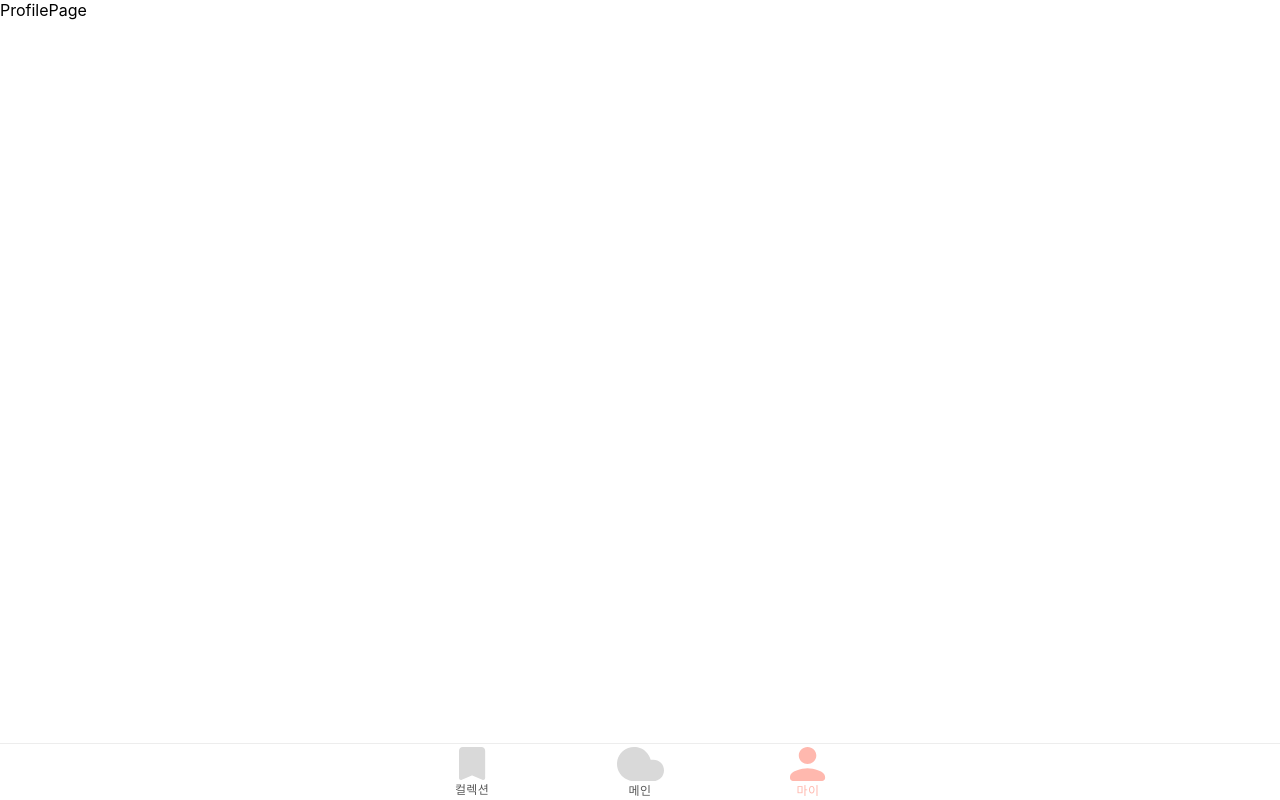
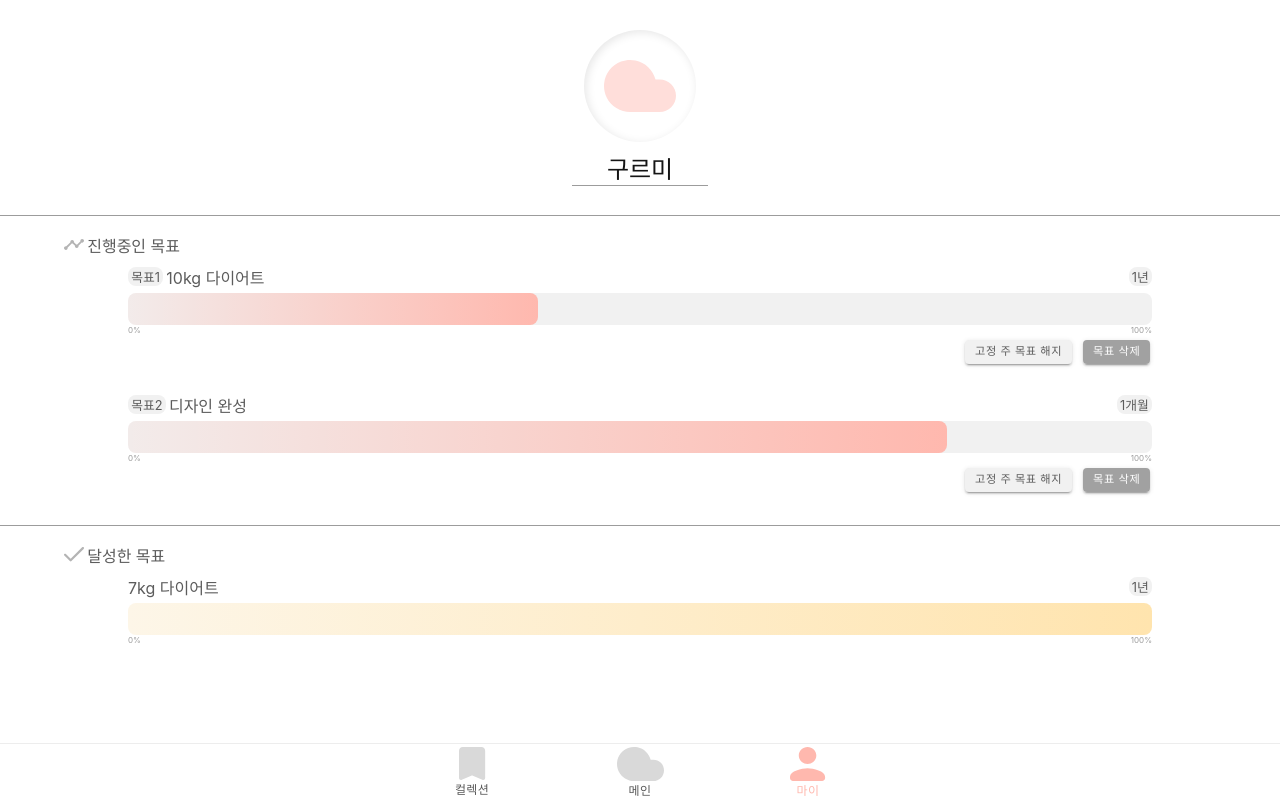
Before and after one commit to goormthon-Univ/TEAM_6, a React (Vite) app: page /profile in a window 1280 px wide. Built offline with nearby package versions, Linux system fonts and the light colour scheme; a web font is replaced by a local one.

Commit message:
feat: 프로필 페이지

```diff
--- a/src/pages/ProfilePage/index.tsx
+++ b/src/pages/ProfilePage/index.tsx
@@ -1,7 +1,178 @@
 import React from "react";
+import CloudCircleFrame from "../../components/CloudCircleFrame";
+import styled from "styled-components";
+import { Cloud01 } from "../../assets/cloudimages/Cloud01";
+import { Chart } from "../../assets/profile/Chart";
+import ProfileOngoingGoalBar from "../../components/ProfileOngoingGoalBar";
+import ProfileCompletedGoalBar from "../../components/ProfileCompletedGoalBar";
+import Checked from "../../assets/profile/Checked";
 
 const ProfilePage = () => {
-  return <div>ProfilePage</div>;
+  return (
+    <BaseDiv>
+      <UserInfoTopDiv>
+        <CloudCircleFrame CloudImg={Cloud01} />
+        <StyledTextName>구르미</StyledTextName>
+      </UserInfoTopDiv>
+      <UserInfoMiddleDiv>
+        <OngoingGoalTitleBox>
+          <Chart />
+          <SpaceSpan />
+          진행중인 목표
+        </OngoingGoalTitleBox>
+        <OngoingGoalBox>
+          <ProfileOngoingGoalBar
+            id="1"
+            goal="10kg 다이어트"
+            percentageValue="40%"
+            period="1년"
+          />
+        </OngoingGoalBox>
+        <OngoingGoalBox>
+          <ProfileOngoingGoalBar
+            id="2"
+            goal="디자인 완성"
+            percentageValue="80%"
+            period="1개월"
+          />
+        </OngoingGoalBox>
+      </UserInfoMiddleDiv>
+      <UserInfoBottomDiv>
+        <CompletedGoalTitleBox>
+          <Checked />
+          <SpaceSpan />
+          달성한 목표
+        </CompletedGoalTitleBox>
+        <CompletedGoalBox>
+          <ProfileCompletedGoalBar goal="7kg 다이어트" period="1년" />
+        </CompletedGoalBox>
+      </UserInfoBottomDiv>
+    </BaseDiv>
+  );
 };
 
 export default ProfilePage;
+
+const UserInfoTopDiv = styled.div`
+  display: flex;
+  flex-direction: column;
+  padding-top: 0.5rem;
+  padding-bottom: 0.5rem;
+
+  height: 13.5rem;
+  width: 100%;
+
+  justify-content: center;
+  align-items: center;
+
+  border: 0;
+  border-bottom: 1px solid #9c9c9c;
+`;
+
+const BaseDiv = styled.div`
+  display: flex;
+  flex-direction: column;
+  align-items: center;
+
+  height: 100%;
+`;
+
+const StyledTextName = styled.div`
+  margin-top: 0.5rem;
+
+  text-align: center;
+  background-color: white;
+
+  color: #151515;
+  font-size: 1.5rem;
+
+  width: 8.5rem;
+
+  border: 0;
+  border-bottom: 1px solid #9c9c9c;
+
+  &:focus {
+    outline: none;
+    border-bottom: 1px solid #9c9c9c;
+  }
+`;
+
+const UserInfoMiddleDiv = styled.div`
+  padding-top: 0.5rem;
+  padding-bottom: 0.5rem;
+
+  display: flex;
+  flex-direction: column;
+  align-items: center;
+
+  width: 100%;
+
+  border: 0;
+  border-bottom: 1px solid #9c9c9c;
+`;
+
+const OngoingGoalTitleBox = styled.div`
+  margin-top: 0.3rem;
+
+  display: flex;
+  align-items: center;
+
+  text-align: left;
+  font-size: 1rem;
+  color: #5c5c5c;
+
+  height: 2rem;
+  width: 90%;
+`;
+
+const SpaceSpan = styled.span`
+  margin-left: 0.2rem;
+`;
+
+const OngoingGoalBox = styled.div`
+  margin-bottom: 0.5rem;
+
+  display: flex;
+  flex-direction: column;
+  align-items: center;
+
+  height: 7.5rem;
+  width: 80%;
+`;
+
+const UserInfoBottomDiv = styled.div`
+  padding-top: 0.5rem;
+  padding-bottom: 0.5rem;
+
+  display: flex;
+  flex-direction: column;
+  align-items: center;
+
+  width: 100%;
+
+  border: 0;
+  /* border-bottom: 1px solid #9c9c9c; */
+`;
+
+const CompletedGoalTitleBox = styled.div`
+  margin-top: 0.3rem;
+
+  display: flex;
+  align-items: center;
+
+  text-align: left;
+  font-size: 1rem;
+  color: #5c5c5c;
+
+  height: 2rem;
+  width: 90%;
+`;
+
+const CompletedGoalBox = styled.div`
+  display: flex;
+  flex-direction: column;
+  align-items: center;
+
+  height: 5.5rem;
+  width: 80%;
+`;
```
